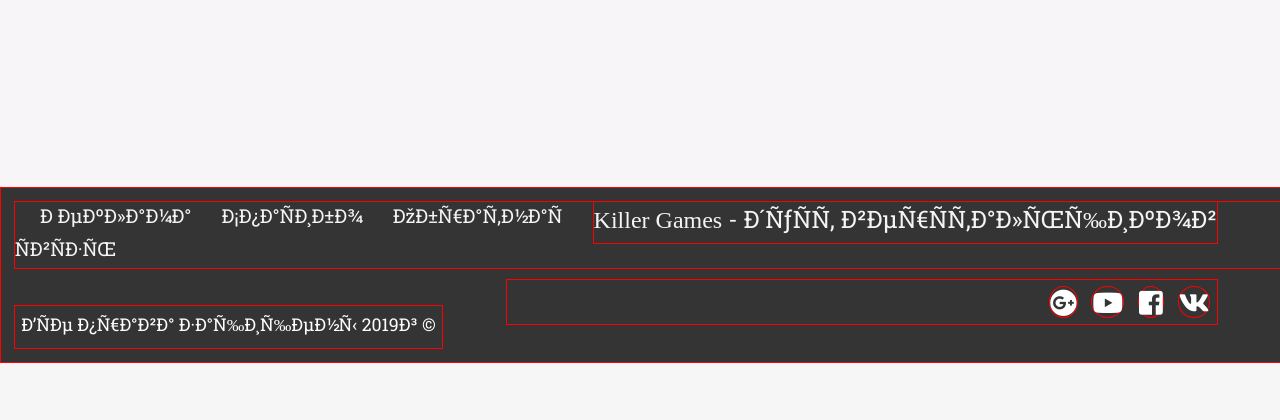
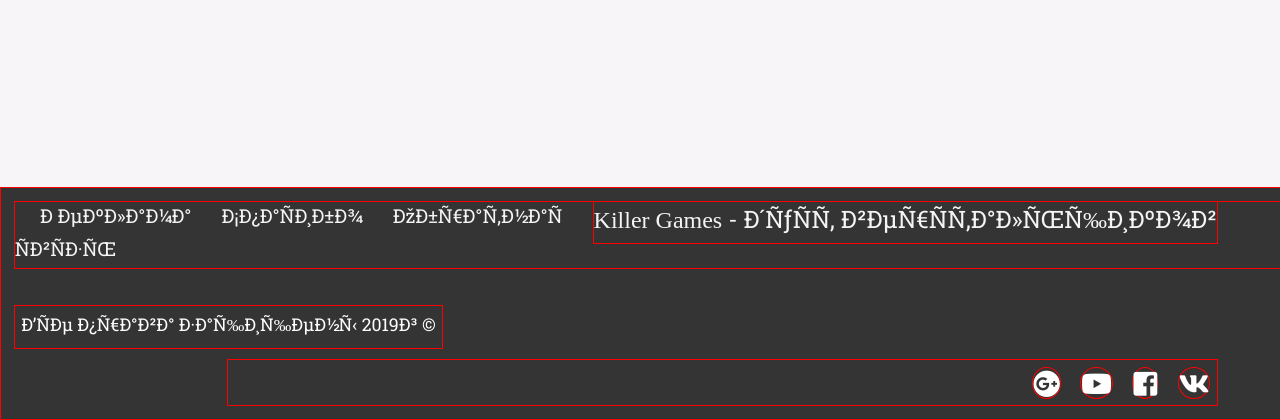
Before and after one commit to NekroMagus/Macrosite, a PHP site: page / in a window 1280 px wide. Shown: the part 613-1033 px from the top of the page. Before the commit the page ends 976 px from the top, so only its background shows below. Run offline with PHP 8.4, Linux system fonts and the light colour scheme; some web fonts are replaced.

Commit message:
new changes

```diff
--- a/Macrosite/css/style-footer.css
+++ b/Macrosite/css/style-footer.css
@@ -68,7 +68,7 @@ footer {
 }
 #social {
 	float: right;
-	width: 55%;
+	width: 77%;
 	margin-right: 5%;
 	margin-top: 10px;
 	border: 1px solid red;
```
